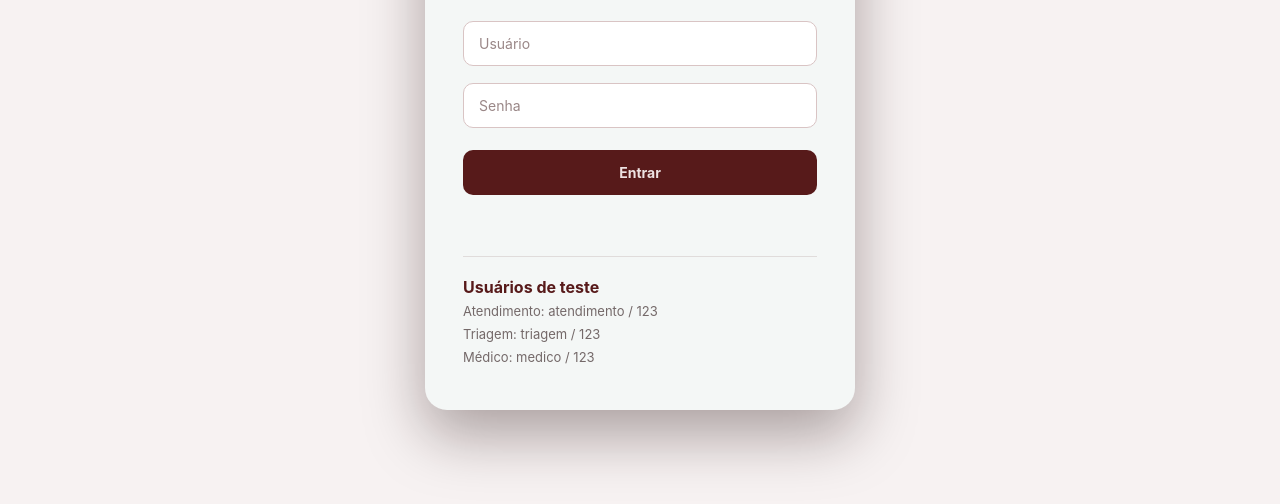
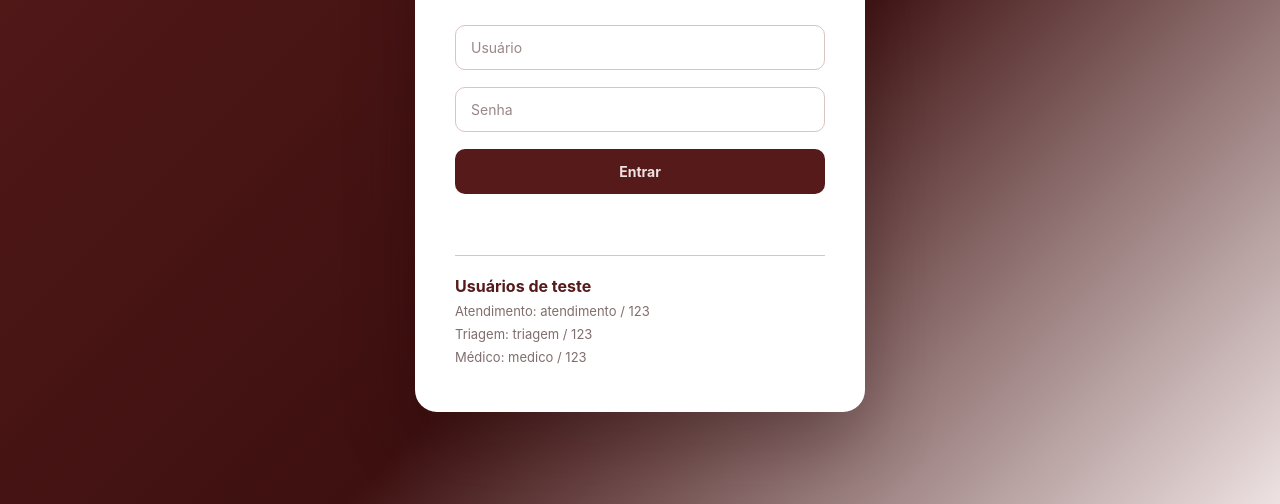
Before and after one commit to anafdossants/PROJETO_SENTINELA, a website: page front-end/index.html in a window 1280 px wide. Shown: the part 296-800 px from the top of the page. Drawn offline with Linux system fonts and the light colour scheme; files that its build step writes are made by us from their sources.

Commit message:
Update index.html

```diff
--- a/front-end/index.html
+++ b/front-end/index.html
@@ -12,146 +12,14 @@
 
     <title>Sistema de Gestão Clínica</title>
 
-    <link rel="stylesheet" href="css/style.css">
-
-    <style>
-
-        body {
-            display: flex;
-            align-items: center;
-            justify-content: center;
-
-            min-height: 100vh;
-
-            padding: 20px;
-        }
-
-        .login-wrapper {
-            width: 100%;
-            max-width: 430px;
-        }
-
-        .login-card {
-            background: #F4F7F6;
-
-            border-radius: 22px;
-
-            padding: 38px;
-
-            box-shadow:
-                0 25px 60px rgba(30, 5, 5, .35);
-
-            text-align: center;
-
-            position: relative;
-
-            overflow: hidden;
-        }
-
-        .login-card::before {
-            content: "";
-
-            position: absolute;
-
-            top: 0;
-            left: 0;
-
-            width: 100%;
-            height: 6px;
-
-            background: #571A1A;
-        }
-
-        .logo {
-            width: 78px;
-            height: 78px;
-
-            margin: 5px auto 20px;
-
-            border-radius: 50%;
-
-            background: #571A1A;
-
-            color: #F4F7F6;
-
-            display: flex;
-
-            align-items: center;
-            justify-content: center;
-
-            font-size: 36px;
-
-            box-shadow:
-                0 10px 25px rgba(87,26,26,.25);
-        }
-
-        .login-card h1 {
-            color: #571A1A;
-
-            font-size: 26px;
-
-            margin-bottom: 5px;
-        }
-
-        .login-card .subtitulo {
-            color: #746969;
-
-            margin-bottom: 28px;
-
-            font-size: 14px;
-        }
-
-        .login-card input {
-            text-align: left;
-        }
-
-        .login-card button {
-            width: 100%;
-
-            margin-top: 5px;
-
-            padding: 14px;
-        }
-
-        #mensagem {
-            margin-top: 16px;
-
-            color: #8f1717;
-
-            font-size: 14px;
-
-            font-weight: bold;
-
-            min-height: 20px;
-        }
-
-        .usuarios-teste {
-            margin-top: 25px;
-
-            padding-top: 20px;
-
-            border-top: 1px solid rgba(87,26,26,.12);
-
-            text-align: left;
-        }
-
-        .usuarios-teste strong {
-            color: #571A1A;
-        }
-
-        .usuarios-teste p {
-            font-size: 13px;
-
-            margin-top: 6px;
-
-            color: #746969;
-        }
-
-    </style>
+    <link
+        rel="stylesheet"
+        href="css/style.css"
+    >
 
 </head>
 
-<body>
+<body class="login-page">
 
 <div class="login-wrapper">
 
@@ -222,18 +90,19 @@
 function login() {
 
     const usuario =
-        document.getElementById("usuario")
+        document
+            .getElementById("usuario")
             .value
             .trim();
 
     const senha =
-        document.getElementById("senha")
+        document
+            .getElementById("senha")
             .value
             .trim();
 
     const mensagem =
         document.getElementById("mensagem");
-
 
     mensagem.textContent = "";
 
@@ -252,19 +121,23 @@
         method: "POST",
 
         headers: {
-            "Content-Type": "application/json"
+            "Content-Type":
+                "application/json"
         },
 
         body: JSON.stringify({
+
             usuario,
             senha
+
         })
 
     })
 
     .then(async response => {
 
-        const data = await response.json();
+        const data =
+            await response.json();
 
         if (!response.ok) {
 
@@ -328,9 +201,16 @@
 
 }
 
+
+/* ======================================================
+   ENTER PARA LOGIN
+   ====================================================== */
+
 document
     .getElementById("senha")
-    .addEventListener("keydown", function(event) {
+    .addEventListener(
+        "keydown",
+        function(event) {
 
             if (event.key === "Enter") {
 
@@ -338,7 +218,8 @@
 
             }
 
-    });
+        }
+    );
 
 </script>
 
```
Lines whose indentation alone changed are shown as unchanged.
